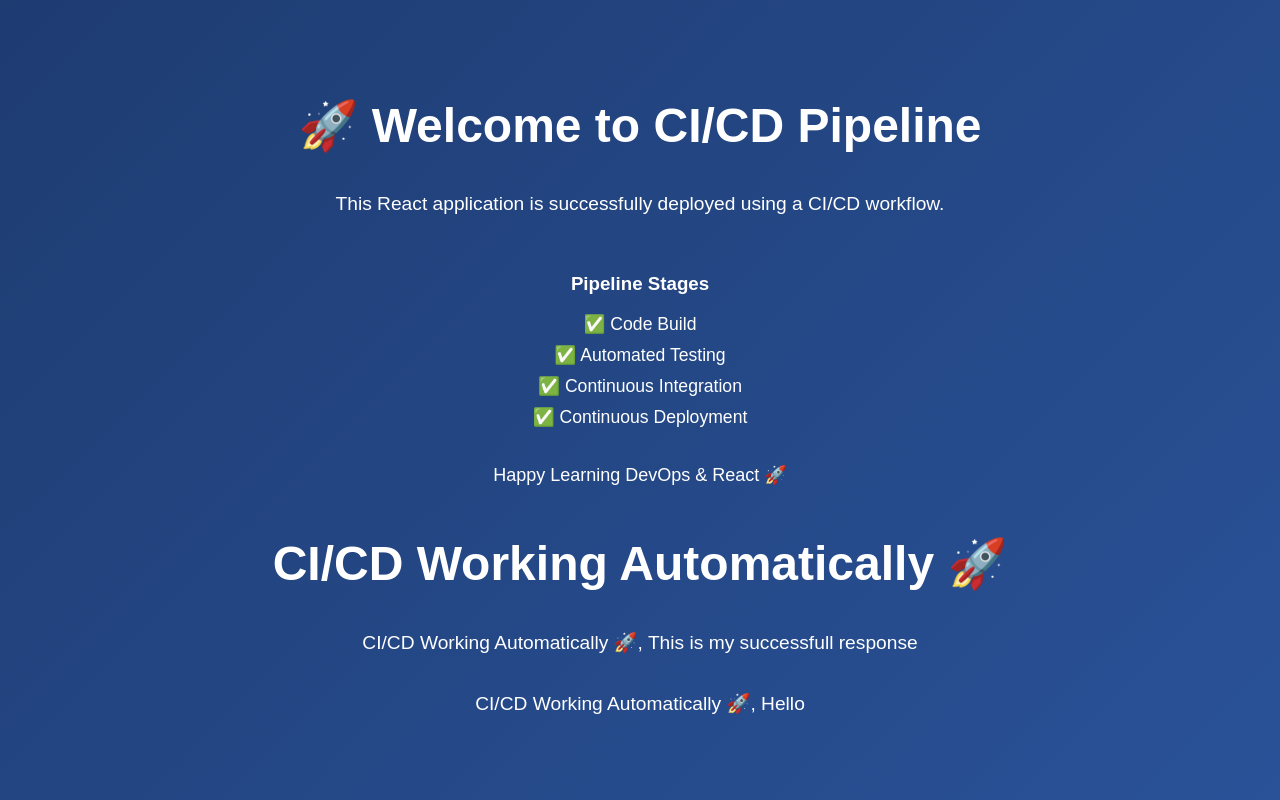
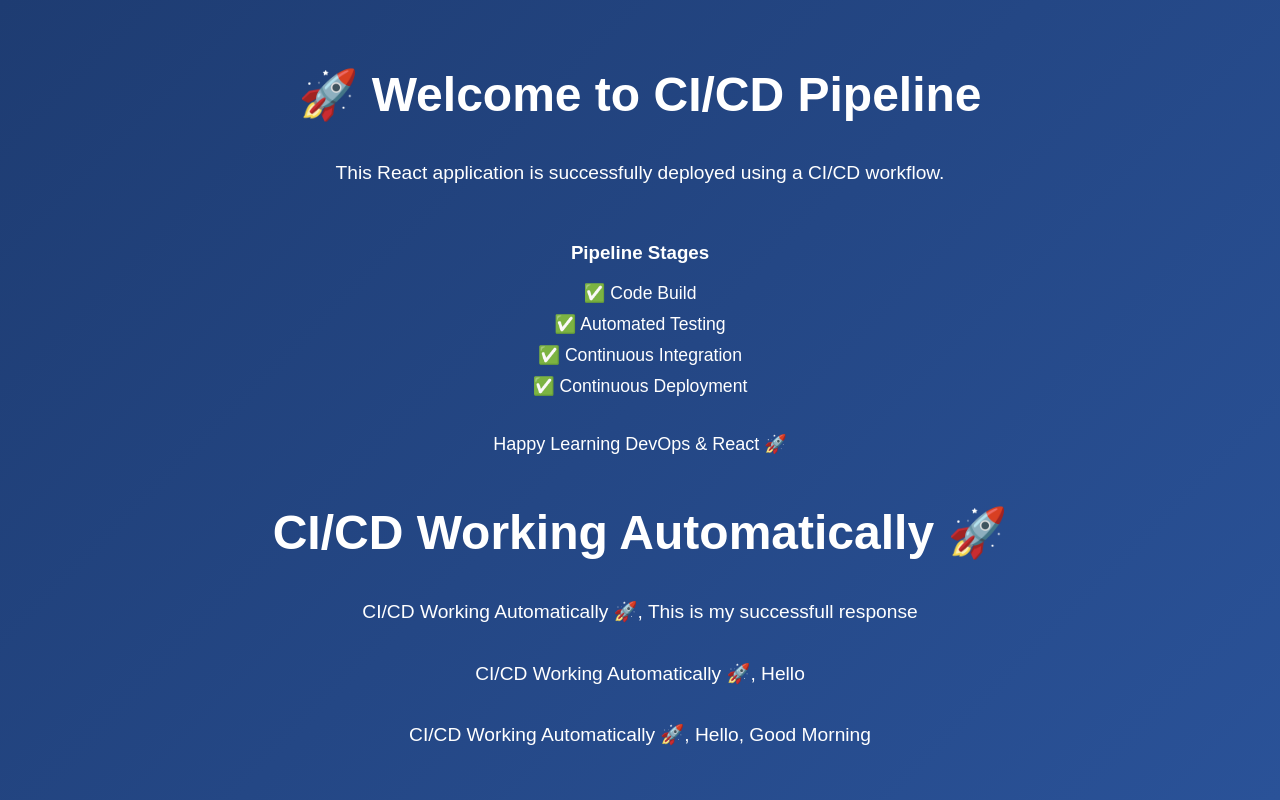
Before and after one commit to kunda03/CICD-aws-project, a React (Create React App) app: page / in a window 1280 px wide. Built offline with nearby package versions, Linux system fonts and the light colour scheme.

Commit message:
Testing of cicd pipeline

```diff
--- a/src/App.js
+++ b/src/App.js
@@ -28,6 +28,7 @@
         <p>CI/CD Working Automatically 🚀, This is my successfull response</p>
 
          <p>CI/CD Working Automatically 🚀, Hello</p>
+           <p>CI/CD Working Automatically 🚀, Hello, Good Morning</p>
       </header>
     </div>
   );
```
